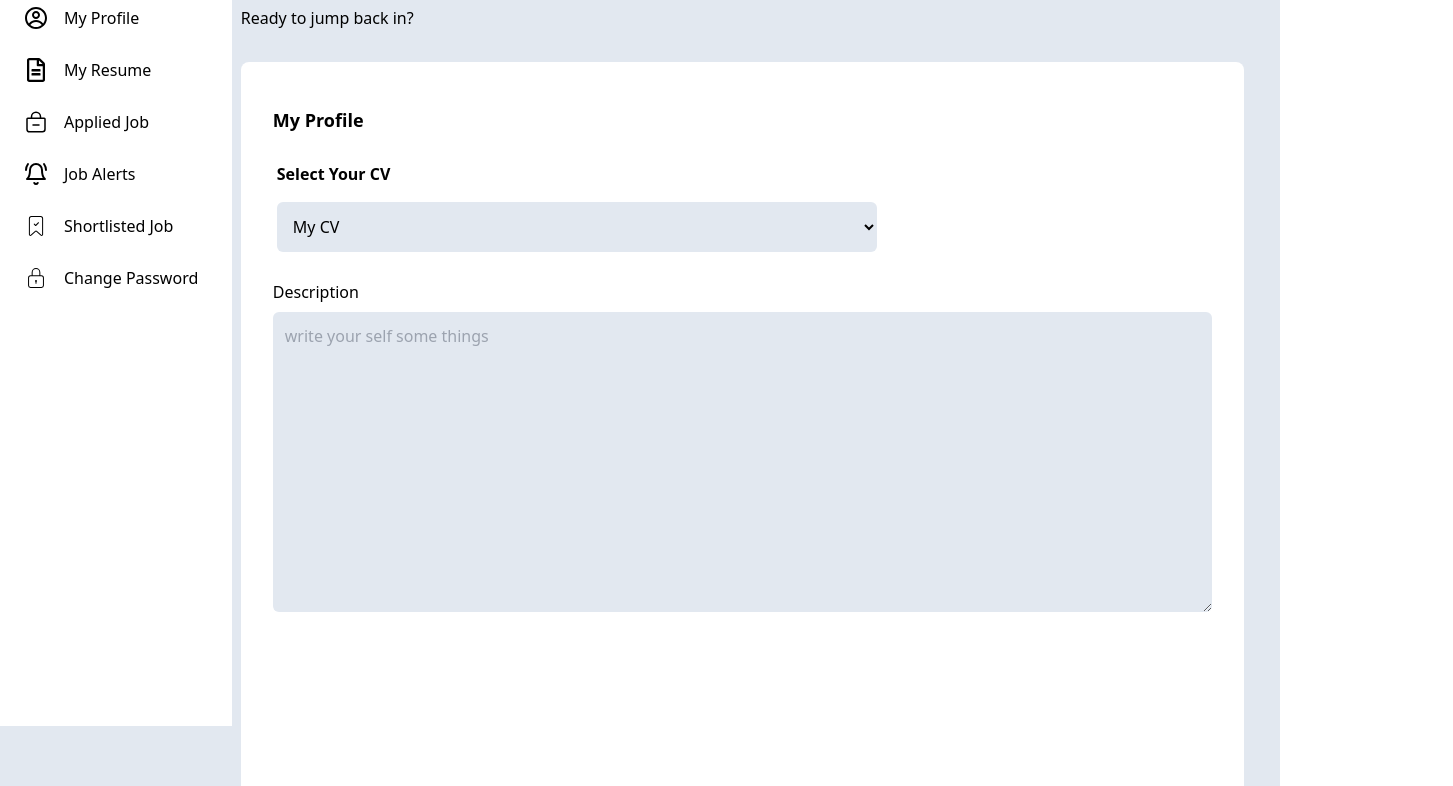
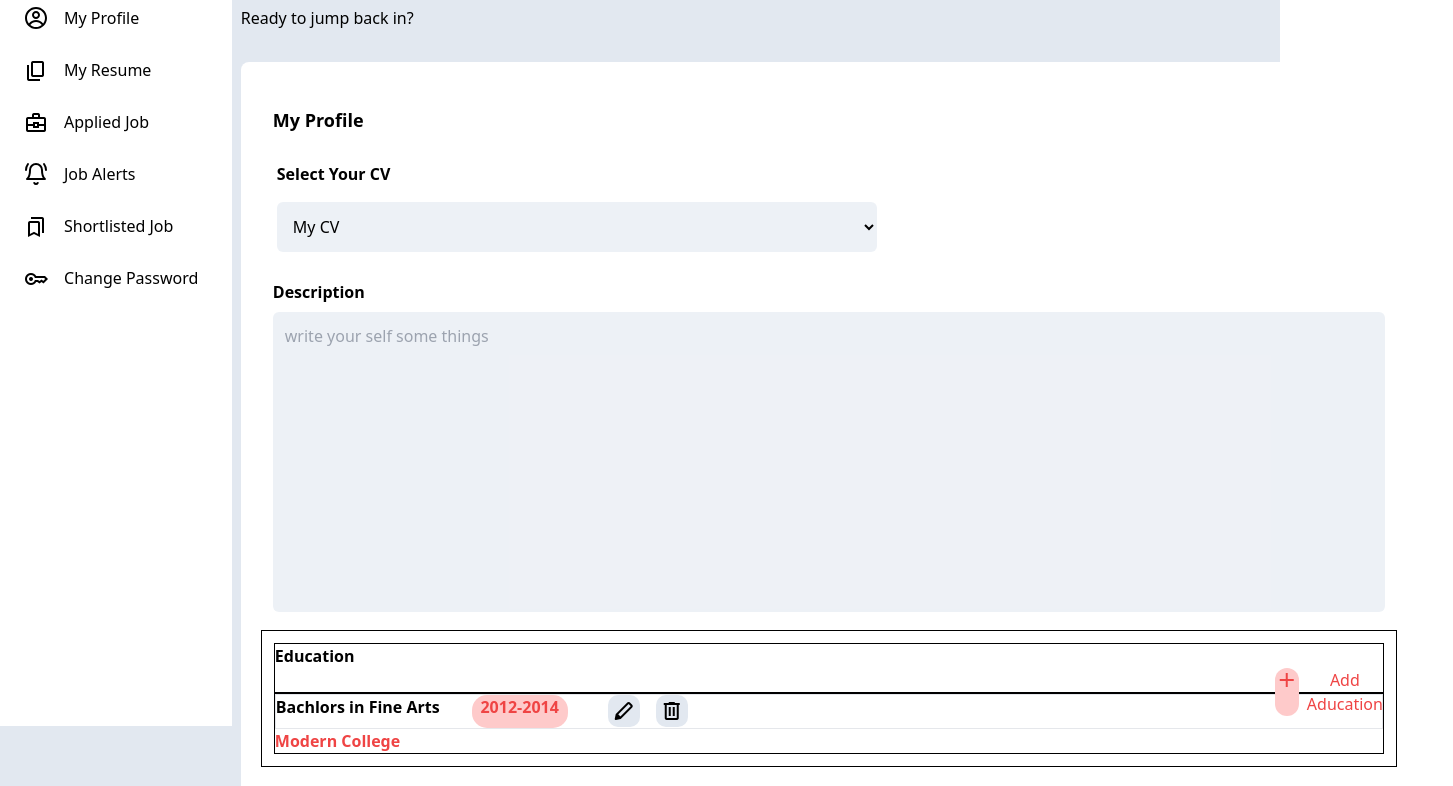
Before and after one commit to Rohandeep-Patra/Job-Portal, a React (Create React App) app in the folder Job Portal/frontend/: page /candidate-dash/myResume in a window 1280 px wide. Shown: the part 154-940 px from the top of the page, 1453 px wide, since content can reach past the window. Built offline with nearby package versions, Linux system fonts and the light colour scheme.

Commit message:
resume  update

```diff
--- a/Job Portal/frontend/src/Dashboard/CandidateDashboard/AppliedJob.jsx
+++ b/Job Portal/frontend/src/Dashboard/CandidateDashboard/AppliedJob.jsx
@@ -85,7 +85,7 @@ function AppliedJob() {
                 <div className=' hidden lg:block p-3 ml-2 font-semibold text-blue-600'>
                   Date Applied
                 </div>
-                <div className='p-3 md:ml-2 ml-[110px] font-semibold text-blue-600'>
+                <div className='p-3 md:ml-2 ml-[110px] font-semibold text-blue-600 '>
                   Status
                 </div>
                 <div className='hidden lg:block  p-3 ml-2 font-semibold text-blue-600'>
@@ -136,11 +136,11 @@ function AppliedJob() {
                   </div>
 
                   {/* .........Date Applied.... */}
-                  <div className='hidden lg:block h-[50px] w-[100px] ml-10 mt-2 font-serif'>
+                  <div className='hidden lg:block h-[50px] w-[100px] ml-[50px] mt-2 font-serif'>
                     <p className='font-serif'>{jobs.date}</p>
                   </div>
 
-                  <div className=' h-[50px] w-[100px]  md:mt-2 mt-10  font-serif md:ml-[220px] ml-[88px]'>
+                  <div className=' h-[50px] w-[100px]  md:mt-2 mt-10  font-serif md:ml-[250px] ml-[88px]'>
                     <p className=' font-semibold font-serif text-green-500'>{jobs.status}</p>
                   </div>
 
--- a/Job Portal/frontend/src/Dashboard/CandidateDashboard/CandidateShort.jsx
+++ b/Job Portal/frontend/src/Dashboard/CandidateDashboard/CandidateShort.jsx
@@ -86,7 +86,7 @@ function CandidateShort() {
                   </select>
                 </div>
               </div>
-              <div className=' w-full  h-[55px] mt-8 rounded-md bg-slate-100 flex flex-row md:gap-[230px] gap-[100px] ' >
+              <div className=' w-full  h-[55px] mt-8 rounded-md bg-slate-200/60 flex flex-row md:gap-[230px] gap-[100px] ' >
 
                 <div className='p-3 md:ml-4 ml-1 font-semibold text-blue-600'>
                   Job Title
--- a/Job Portal/frontend/src/Dashboard/CandidateDashboard/CandidateSidebar.jsx
+++ b/Job Portal/frontend/src/Dashboard/CandidateDashboard/CandidateSidebar.jsx
@@ -41,7 +41,9 @@ function CandidateSidebar() {
                         <NavLink to={"/candidate-dash"} className={"nav"}>
                             <div className='flex hover:bg-slate-200 w-52 h-10 rounded-md mt-3 group mr-2'>
                                 <div className='text-2xl p-2 ml-2 group-hover:text-blue-500'>
-                                    <GoHome />
+                                    <span class="material-symbols-outlined">
+                                        home
+                                    </span>
                                 </div>
                                 <h1 className='text-1sm p-2 group-hover:text-blue-500'>Dashboard</h1>
                             </div>
@@ -51,16 +53,17 @@ function CandidateSidebar() {
                             <div className='flex hover:bg-slate-200 w-52 h-10 rounded-md mt-3 group mr-2'>
                                 <div className=' text-2xl p-2 ml-2 group-hover:text-blue-500'>
                                     <CgProfile />
-
                                 </div>
                                 <h1 className='text-1sm p-2 group-hover:text-blue-500'>My Profile</h1>
                             </div>
                         </NavLink>
+
                         <NavLink to={"/candidate-dash/myResume"} className={"nav"}>
                             <div className='flex hover:bg-slate-200 w-52 h-10 rounded-md mt-3 group mr-2'>
                                 <div className='text-2xl p-2 ml-2 group-hover:text-blue-500'>
-                                    <FaRegFileAlt />
-
+                                    <span class="material-symbols-outlined">
+                                        content_copy
+                                    </span>
                                 </div>
                                 <h1 className='text-1sm p-2 group-hover:text-blue-500'>My Resume</h1>
                             </div>
@@ -69,14 +72,15 @@ function CandidateSidebar() {
                         <NavLink to={"/candidate-dash/appliedJob"} className="nav">
                             <div className='flex hover:bg-slate-200 w-52 h-10 rounded-md mt-3 group mr-2'>
                                 <div className='text-2xl p-2 ml-2 group-hover:text-blue-500'>
-                                    <IoBagRemoveOutline />
+                                    <span class="material-symbols-outlined">
+                                        business_center
+                                    </span>
 
                                 </div>
                                 <h1 className="text-1sm p-2 group-hover:text-blue-500"> Applied Job</h1>
                             </div>
                         </NavLink>
                         <NavLink to={"/candidate-dash/jobAlerts"} className={"nav"}>
-
                             <div className='flex hover:bg-slate-200 w-25 h-10 rounded-md mt-3 group mr-2'>
                                 <div className='text-2xl p-2 ml-2 group-hover:text-blue-500'>
                                     <LuBellRing />
@@ -88,8 +92,9 @@ function CandidateSidebar() {
                         <NavLink to={"/candidate-dash/candidateshort"} className={"nav"}>
                             <div className='flex hover:bg-slate-200 w-25 h-10 rounded-md mt-3 group mr-2'>
                                 <div className='text-2xl p-2 ml-2 group-hover:text-blue-500'>
-                                    <CiBookmarkCheck />
-
+                                    <span class="material-symbols-outlined">
+                                        bookmarks
+                                    </span>
                                 </div>
                                 <h1 className='text-1sm p-2 group-hover:text-blue-500'>Shortlisted Job</h1>
                             </div>
@@ -97,9 +102,9 @@ function CandidateSidebar() {
                         <NavLink to={"/candidate-dash/changePassword"} className={"nav"}>
                             <div className='flex hover:bg-slate-200 w-25 h-10 rounded-md mt-3 group mr-2'>
                                 <div className='text-2xl p-2 ml-2 group-hover:text-blue-500'>
-                                <CiLock />
-
-
+                                    <span class="material-symbols-outlined">
+                                        key
+                                    </span>
                                 </div>
                                 <h1 className='text-1sm p-2 group-hover:text-blue-500'> Change Password</h1>
                             </div>
--- a/Job Portal/frontend/src/Dashboard/CandidateDashboard/ChangePassword.jsx
+++ b/Job Portal/frontend/src/Dashboard/CandidateDashboard/ChangePassword.jsx
@@ -25,13 +25,13 @@ function ChangePassword() {
               <div className='p-7'>
 
                  <p className='font-semibold '>Old Password</p>
-                <input placeholder='**********' className=' bg-slate-300 rounded-[7px] h-[50px]  w-full md:w-[600px] mt-5 p-3 focus:outline-blue-500' type='text' />
+                <input placeholder='**********' className=' bg-slate-200 rounded-[7px] h-[50px]  w-full md:w-[600px] mt-5 p-3 focus:outline-blue-500' type='text' />
 
                  <p className='font-semibold mt-8 '>New Password</p>
-                <input  placeholder='***********' className='bg-slate-300 rounded-[7px] h-[50px]  w-full md:w-[600px] mt-5 p-3 focus:outline-blue-500' type='text' />
+                <input  placeholder='***********' className='bg-slate-200 rounded-[7px] h-[50px]  w-full md:w-[600px] mt-5 p-3 focus:outline-blue-500' type='text' />
 
                  <p className='font-semibold mt-8'>Confirm Password</p>
-                <input  placeholder='***********' className=' bg-slate-300 rounded-[7px] h-[50px]  w-full md:w-[600px] mt-5 p-3 focus:outline-blue-500' type='text' />
+                <input  placeholder='***********' className=' bg-slate-200 rounded-[7px] h-[50px]  w-full md:w-[600px] mt-5 p-3 focus:outline-blue-500' type='text' />
 
               </div>
               <button className='bg-blue-700 h-[50px] w-[150px] mx-7 rounded-[10px]	 mt-4 text-white text-center text-mono'>Update</button>
--- a/Job Portal/frontend/src/Dashboard/CandidateDashboard/MyResume.jsx
+++ b/Job Portal/frontend/src/Dashboard/CandidateDashboard/MyResume.jsx
@@ -11,9 +11,6 @@ function MyResume() {
           <Nav2 />
 
         </div>
-
-
-
 
         {/* ..........code......... */}
         <div className='flex  bg-slate-200 mt-20'>
@@ -30,7 +27,7 @@ function MyResume() {
               {/* .............frome start.............. */}
               <div className='p-4'>
                 <p className='font-semibold'>Select Your CV</p>
-                <select className='bg-slate-200 h-[50px] w-full md:w-[600px]
+                <select className='bg-slate-200/60 h-[50px] w-full md:w-[600px]
               rounded-md p-3 mt-4 focus:outline-blue-700 focus:bg-white '
                   name="salary"
                 >
@@ -41,14 +38,56 @@ function MyResume() {
               </div>
 
               <div className='p-3'>
-                <p className=''> Description</p>
+                <p className='font-semibold '> Description</p>
                 <textarea
                   type='text'
                   placeholder='write your self some things'
-                  className='p-3 bg-slate-200 focus:bg-white focus:outline-blue-400  rounded-md mt-2 md:h-[300px] h-[350px]  w-full'
+                  className='p-3 bg-slate-200/60 focus:bg-white focus:outline-blue-400  rounded-md mt-2 md:h-[300px] h-[350px]  w-full resize-none'
                 />
               </div>
 
+              {/* .................Education............. */}
+              <div className=' border border-black p-3 h-auto w-full'>
+
+                <div className='border border-black h-[50px]  '>
+                  <p className='font-semibold '> Education</p>
+                  <div className='flex ml-[1000px] text-red-500'>
+                    <span class="material-symbols-outlined bg-red-200 rounded-full">
+                      add
+                    </span>
+                    <button className='ml-2  '>Add Aducation</button>
+                  </div>
+                </div>
+                {/* .........loop_ start....... */}
+
+                <div className='border border-black h-auto '>
+
+                  <div className='border flex'>
+                    <p className='font-semibold whitespace-nowrap'> Bachlors in Fine Arts</p>
+                    <p className='md:h-[33px] md:w-24 text-center  md:rounded-[15px] rounded-md  bg-red-200 text-red-500 font-semibold ml-8 whitespace-nowrap '>2012-2014</p>
+                    <button className='hover:bg-blue-500 hover:text-white bg-slate-200 rounded-[10px] h-8 w-8 py-1 ml-10'>
+                      <span class="material-symbols-outlined">
+                        stylus
+                      </span>
+                    </button>
+                    <button className='hover:bg-blue-500 hover:text-white bg-slate-200 rounded-[10px] h-8 w-8 py-1 ml-4'>
+                      <span class="material-symbols-outlined">
+                        delete
+                      </span>
+                    </button>
+
+                  </div>
+                  <div><p className='font-semibold text-red-500 '> Modern College</p></div>
+
+
+
+
+                  <div></div>
+
+
+                </div>
+
+              </div>
 
             </div>
 
```
Also changed, not shown: Job Portal/frontend/src/Dashboard/CandidateDashboard/Myprofile.jsx (+20 -20 lines).
